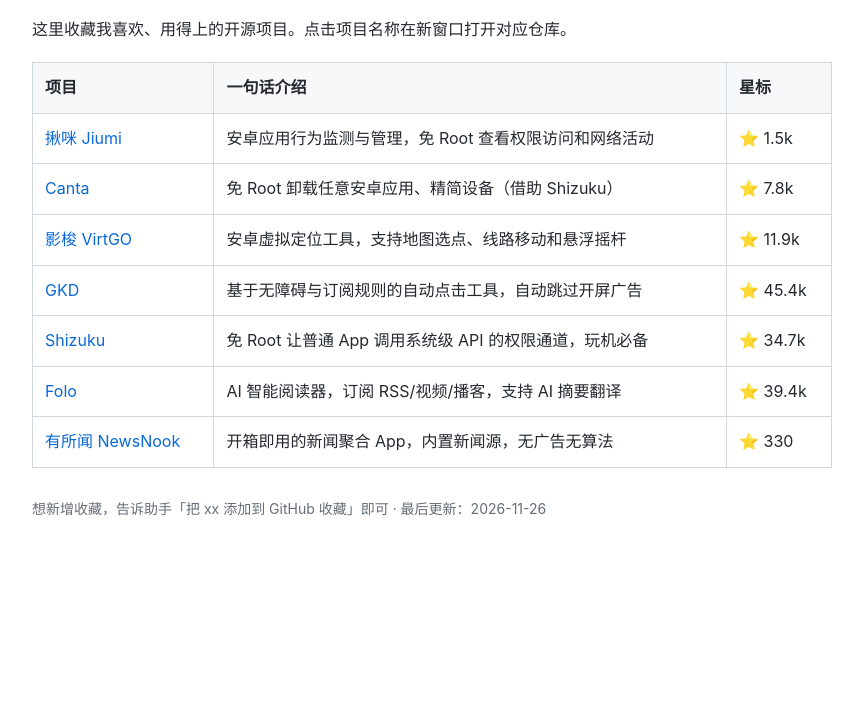
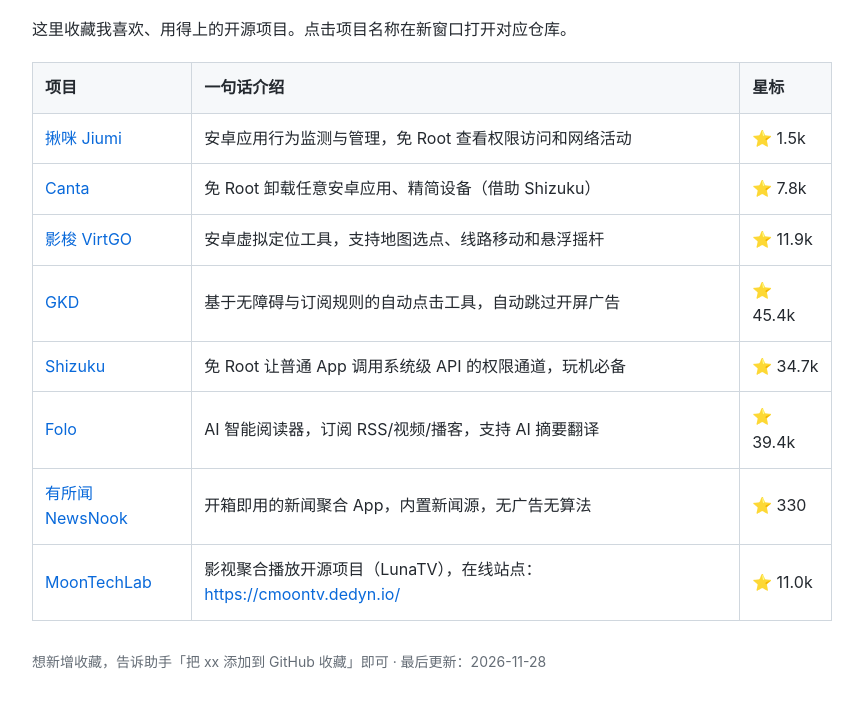
Before and after one commit to dboy365/github-favorites, a plain HTML site: page index.html in a window 1280 px wide. Shown: the part 107-814 px from the top of the page, without its empty margins (208-1071 px from the left). Drawn offline with Linux system fonts and the light colour scheme.

Commit message:
添加 MoonTechLab 组织主页到收藏页

```diff
--- a/index.html
+++ b/index.html
@@ -58,8 +58,13 @@
                 <td>开箱即用的新闻聚合 App，内置新闻源，无广告无算法</td>
                 <td>⭐ 330</td>
             </tr>
+            <tr>
+                <td><a href="https://github.com/MoonTechLab" target="_blank" rel="noopener noreferrer">MoonTechLab</a></td>
+                <td>影视聚合播放开源项目（LunaTV），在线站点：<a href="https://cmoontv.dedyn.io/" target="_blank" rel="noopener noreferrer">https://cmoontv.dedyn.io/</a></td>
+                <td>⭐ 11.0k</td>
+            </tr>
         </tbody>
     </table>
-    <p class="hint">想新增收藏，告诉助手「把 xx 添加到 GitHub 收藏」即可 · 最后更新：2026-11-26</p>
+    <p class="hint">想新增收藏，告诉助手「把 xx 添加到 GitHub 收藏」即可 · 最后更新：2026-11-28</p>
 </body>
 </html>
```
